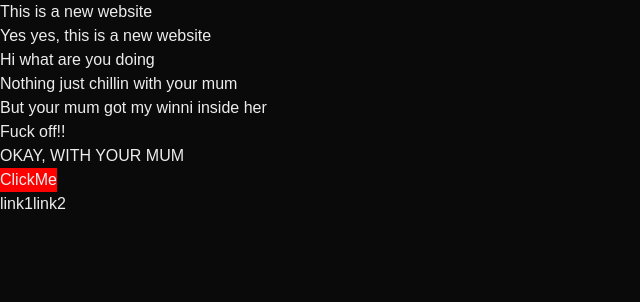
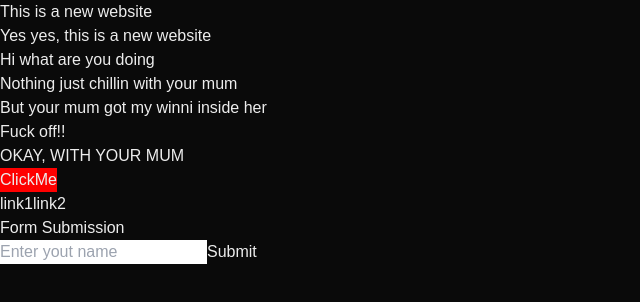
Before and after one commit to AKSaryansh/crawl-check, a Next.js app: page / in a window 1280 px wide. Shown: the top 302 px of the page, without its empty margins (0-640 px from the left). Built offline with nearby package versions, Linux system fonts and the light colour scheme.

Commit message:
form added

```diff
--- a/app/page.tsx
+++ b/app/page.tsx
@@ -4,6 +4,14 @@ import { useState } from "react"
 
 export default function Home(){
   const [color, setColor] = useState("red")
+  const [name,setName] = useState("")
+  const handleonSubmit = ()=>{
+    alert("submitted succesfully");
+    setName("")
+  }
+  const handleonChange = (event)=>{
+    setName(event.target.value)
+  }
   return (
     <>
     <div className="item">
@@ -25,6 +33,11 @@ export default function Home(){
       {color=="blue"?<p>Button is clicked</p>:<p></p>}
       <a href="#">link1</a>
       <a href="#">link2</a>
+      <h1>Form Submission</h1>
+      <form onSubmit={handleonSubmit}>
+        <input type="text" placeholder="Enter yout name" value={name} onChange={(event)=>{handleonChange(event)}}/>
+        <button>Submit</button>
+      </form>
     </div>
     </>
   )
```
